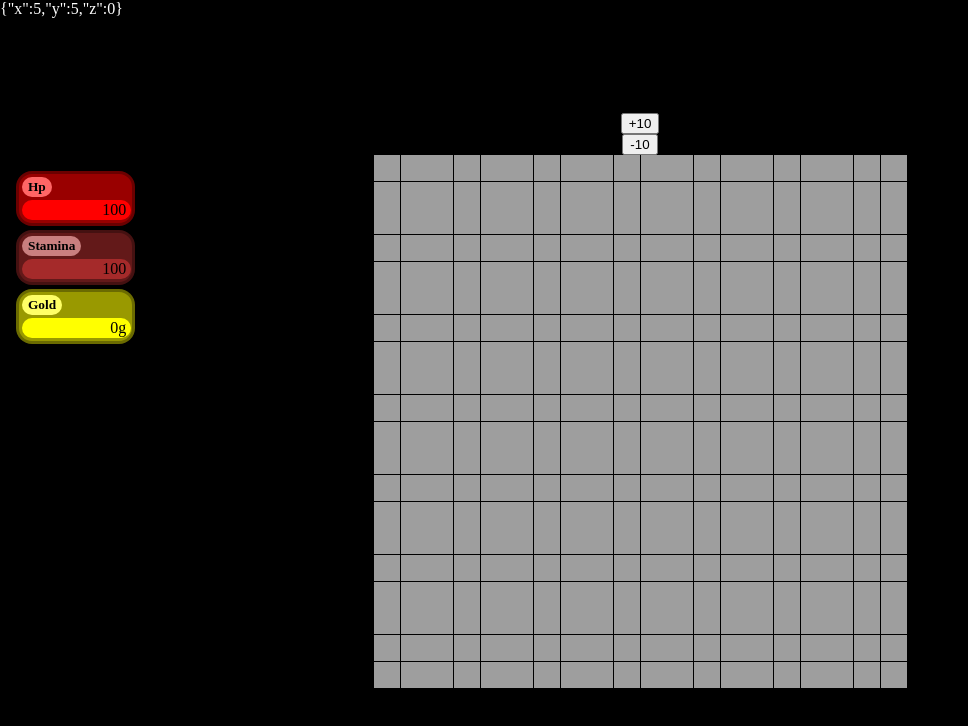
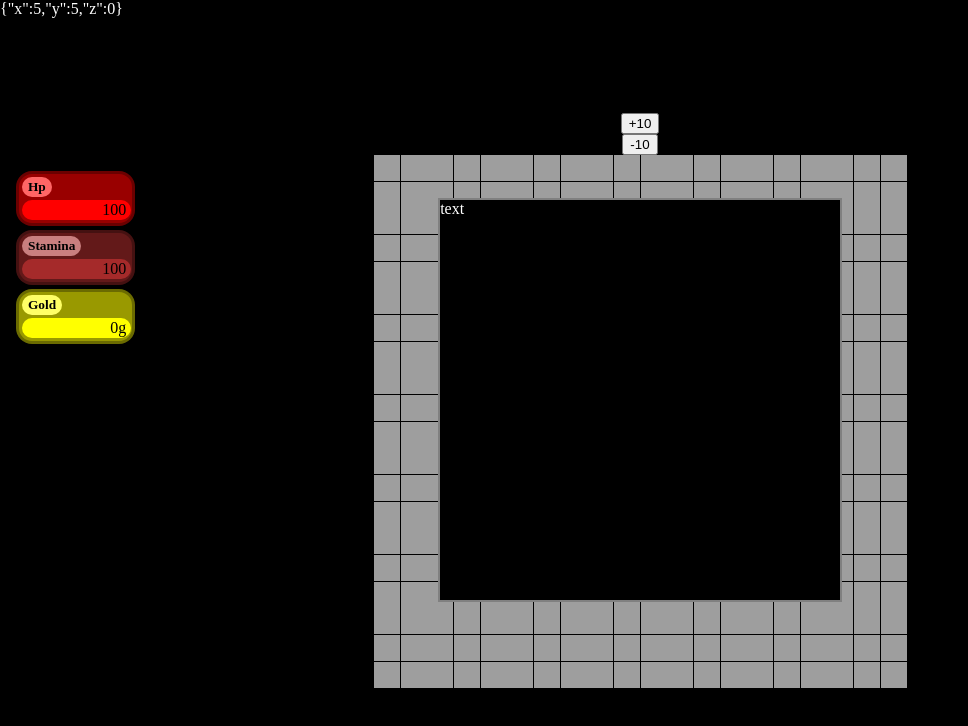
Before and after one commit to P0t1on/FlatPlayer, a SvelteKit app: page /game in a window 1280 px wide. Shown: the top 726 px of the page, without its empty margins (0-968 px from the left). Built offline with nearby package versions, Linux system fonts and the light colour scheme; no server answers.

Commit message:
전투 씬 가즈아ㅏㅏㅏㅏ

```diff
--- a/src/routes/game/+page.svelte
+++ b/src/routes/game/+page.svelte
@@ -112,7 +112,8 @@
     />
   </header>
   <div class="playerPos">{playerPosition}</div>
-  <canvas id="renderer" bind:this={canvas}/>
+  <canvas id="renderer" bind:this={canvas} />
+  <Battle width={canvas?.width * (3 / 4)} height={canvas?.height * (3 / 4)} />
 </section>
 
 <style lang="scss">
--- a/src/routes/game/components/Battle.svelte
+++ b/src/routes/game/components/Battle.svelte
@@ -1,12 +1,19 @@
 <script lang="ts">
+  export let width = 100,
+    height = 100;
 </script>
 
-<article id='battle'>
-
+<article id="battle" style={`width:${width}px; height:${height}px`}>
+  text
 </article>
 
 <style lang="scss">
-    article#battle {
-        position: absolute;
-    }
+  article#battle {
+    z-index: 2;
+    position: absolute;
+    color: white;
+    background-color: black;
+
+    border: 2px solid gray;
+  }
 </style>
```
